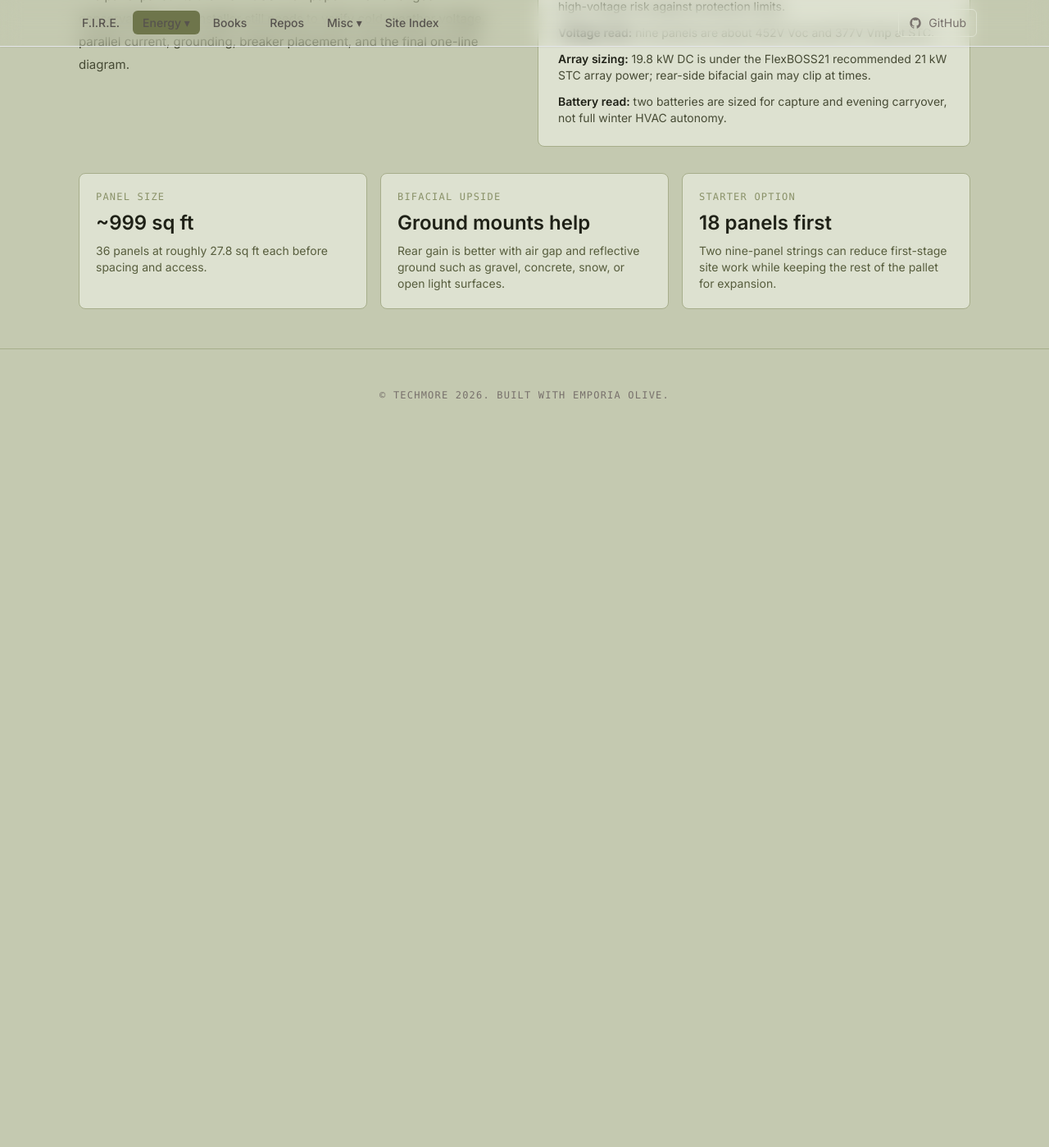
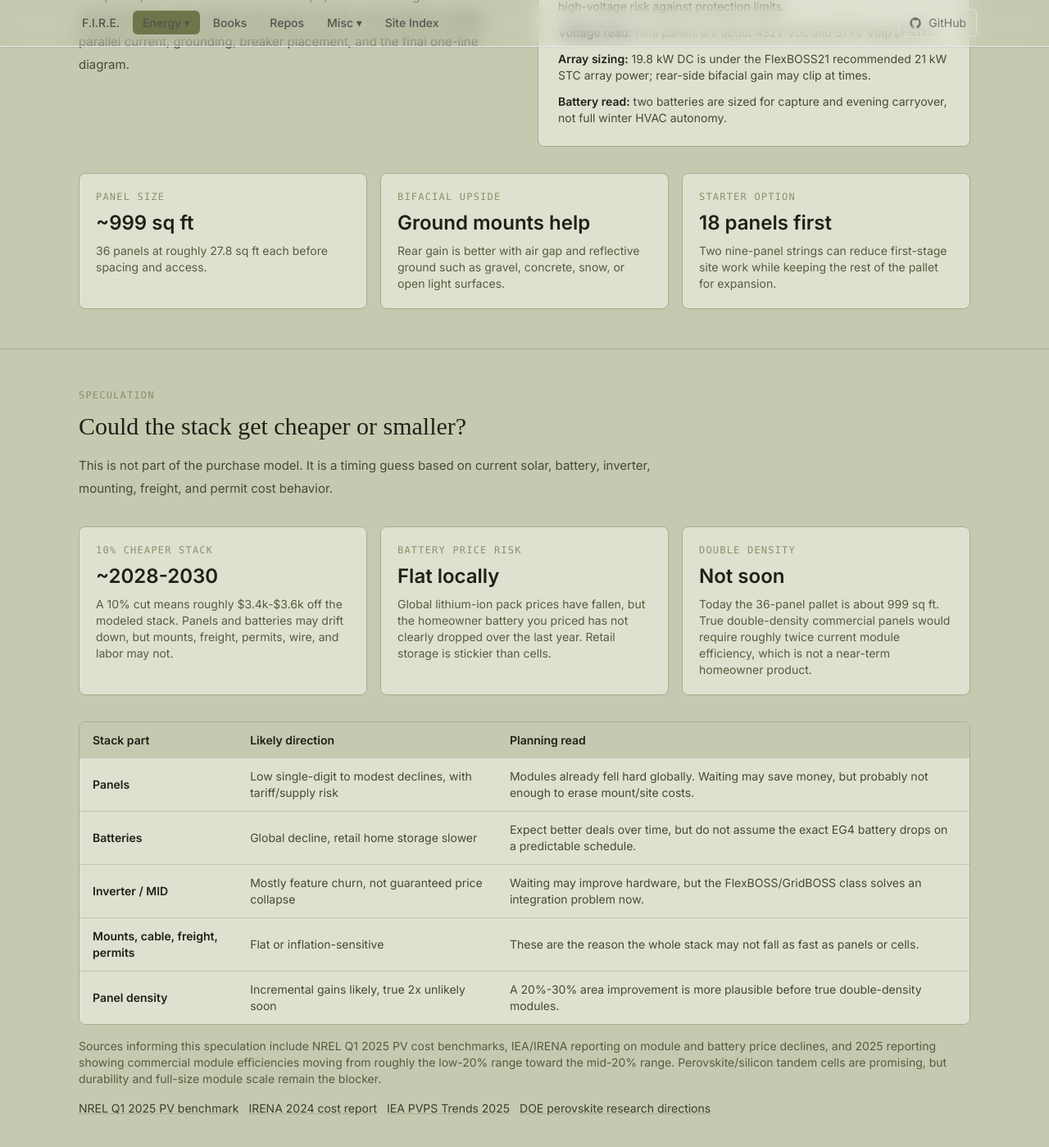
Before and after one commit to techmore/techmore.github.io, a Jekyll site: the page built from pages/energy-monitoring/solar.html, in a window 1280 px wide and 1400 px high, scrolled down 4259 px. Shown: the whole window at 82% size. Built offline with Jekyll 4.4.1, drawn with Linux system fonts in a browser that asks for light colours; nearby versions of some CDN libraries; some web fonts are replaced; before the commit the page ends 4797 px from its top, so only the background shows below that.

Commit message:
Add solar stack cost speculation

```diff
--- a/pages/energy-monitoring/solar.html
+++ b/pages/energy-monitoring/solar.html
@@ -428,4 +428,83 @@ title: Solar Offset - Techmore
     </div>
   </section>
 
+  <section class="bg-olive-200/70 border-y border-olive-400">
+    <div class="max-w-6xl mx-auto px-4 sm:px-6 lg:px-8 py-12">
+      <div class="max-w-3xl">
+        <p class="font-mono text-xs tracking-widest uppercase text-olive-500">Speculation</p>
+        <h2 class="mt-3 text-3xl text-olive-950">Could the stack get cheaper or smaller?</h2>
+        <p class="mt-4 text-olive-800 leading-7">
+          This is not part of the purchase model. It is a timing guess based on current solar, battery, inverter, mounting, freight, and permit cost behavior.
+        </p>
+      </div>
+
+      <div class="mt-8 grid gap-4 lg:grid-cols-3">
+        <div class="rounded-lg border border-olive-400 bg-olive-200 p-5">
+          <p class="font-mono text-xs tracking-widest uppercase text-olive-500">10% cheaper stack</p>
+          <p class="mt-2 text-2xl font-semibold text-olive-950">~2028-2030</p>
+          <p class="mt-2 text-sm text-olive-700">A 10% cut means roughly $3.4k-$3.6k off the modeled stack. Panels and batteries may drift down, but mounts, freight, permits, wire, and labor may not.</p>
+        </div>
+        <div class="rounded-lg border border-olive-400 bg-olive-200 p-5">
+          <p class="font-mono text-xs tracking-widest uppercase text-olive-500">Battery price risk</p>
+          <p class="mt-2 text-2xl font-semibold text-olive-950">Flat locally</p>
+          <p class="mt-2 text-sm text-olive-700">Global lithium-ion pack prices have fallen, but the homeowner battery you priced has not clearly dropped over the last year. Retail storage is stickier than cells.</p>
+        </div>
+        <div class="rounded-lg border border-olive-400 bg-olive-200 p-5">
+          <p class="font-mono text-xs tracking-widest uppercase text-olive-500">Double density</p>
+          <p class="mt-2 text-2xl font-semibold text-olive-950">Not soon</p>
+          <p class="mt-2 text-sm text-olive-700">Today the 36-panel pallet is about 999 sq ft. True double-density commercial panels would require roughly twice current module efficiency, which is not a near-term homeowner product.</p>
+        </div>
+      </div>
+
+      <div class="mt-8 overflow-x-auto rounded-lg border border-olive-400 bg-olive-200">
+        <table class="w-full min-w-[760px] text-left text-sm">
+          <thead class="bg-olive-300 text-olive-950">
+            <tr>
+              <th class="px-4 py-3 font-semibold">Stack part</th>
+              <th class="px-4 py-3 font-semibold">Likely direction</th>
+              <th class="px-4 py-3 font-semibold">Planning read</th>
+            </tr>
+          </thead>
+          <tbody class="divide-y divide-olive-300 text-olive-800">
+            <tr>
+              <td class="px-4 py-3 font-semibold text-olive-950">Panels</td>
+              <td class="px-4 py-3">Low single-digit to modest declines, with tariff/supply risk</td>
+              <td class="px-4 py-3">Modules already fell hard globally. Waiting may save money, but probably not enough to erase mount/site costs.</td>
+            </tr>
+            <tr>
+              <td class="px-4 py-3 font-semibold text-olive-950">Batteries</td>
+              <td class="px-4 py-3">Global decline, retail home storage slower</td>
+              <td class="px-4 py-3">Expect better deals over time, but do not assume the exact EG4 battery drops on a predictable schedule.</td>
+            </tr>
+            <tr>
+              <td class="px-4 py-3 font-semibold text-olive-950">Inverter / MID</td>
+              <td class="px-4 py-3">Mostly feature churn, not guaranteed price collapse</td>
+              <td class="px-4 py-3">Waiting may improve hardware, but the FlexBOSS/GridBOSS class solves an integration problem now.</td>
+            </tr>
+            <tr>
+              <td class="px-4 py-3 font-semibold text-olive-950">Mounts, cable, freight, permits</td>
+              <td class="px-4 py-3">Flat or inflation-sensitive</td>
+              <td class="px-4 py-3">These are the reason the whole stack may not fall as fast as panels or cells.</td>
+            </tr>
+            <tr>
+              <td class="px-4 py-3 font-semibold text-olive-950">Panel density</td>
+              <td class="px-4 py-3">Incremental gains likely, true 2x unlikely soon</td>
+              <td class="px-4 py-3">A 20%-30% area improvement is more plausible before true double-density modules.</td>
+            </tr>
+          </tbody>
+        </table>
+      </div>
+
+      <p class="mt-4 text-sm text-olive-700">
+        Sources informing this speculation include NREL Q1 2025 PV cost benchmarks, IEA/IRENA reporting on module and battery price declines, and 2025 reporting showing commercial module efficiencies moving from roughly the low-20% range toward the mid-20% range. Perovskite/silicon tandem cells are promising, but durability and full-size module scale remain the blocker.
+      </p>
+      <div class="mt-4 flex flex-wrap gap-3 text-sm">
+        <a href="https://data.nrel.gov/submissions/304" class="underline decoration-olive-400 hover:text-olive-700">NREL Q1 2025 PV benchmark</a>
+        <a href="https://www.irena.org/Digital-Report/Renewable-Power-Generation-Costs-in-2024" class="underline decoration-olive-400 hover:text-olive-700">IRENA 2024 cost report</a>
+        <a href="https://www.iea-pvps.org/wp-content/uploads/2025/10/IEA-PVPS_Trends_2025-.pdf" class="underline decoration-olive-400 hover:text-olive-700">IEA PVPS Trends 2025</a>
+        <a href="https://www.energy.gov/cmei/systems/perovskite-research-directions" class="underline decoration-olive-400 hover:text-olive-700">DOE perovskite research directions</a>
+      </div>
+    </div>
+  </section>
+
 </main>
```
